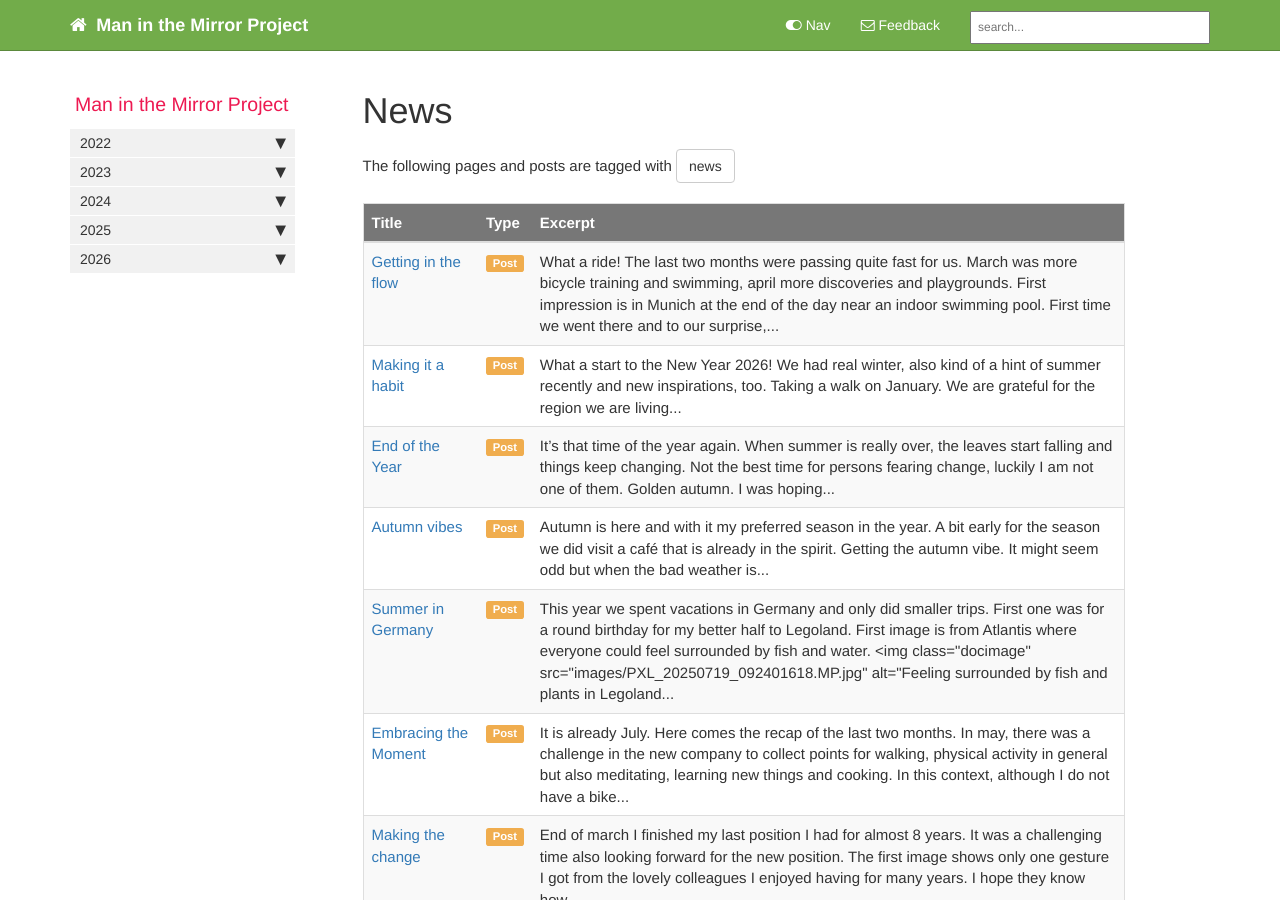
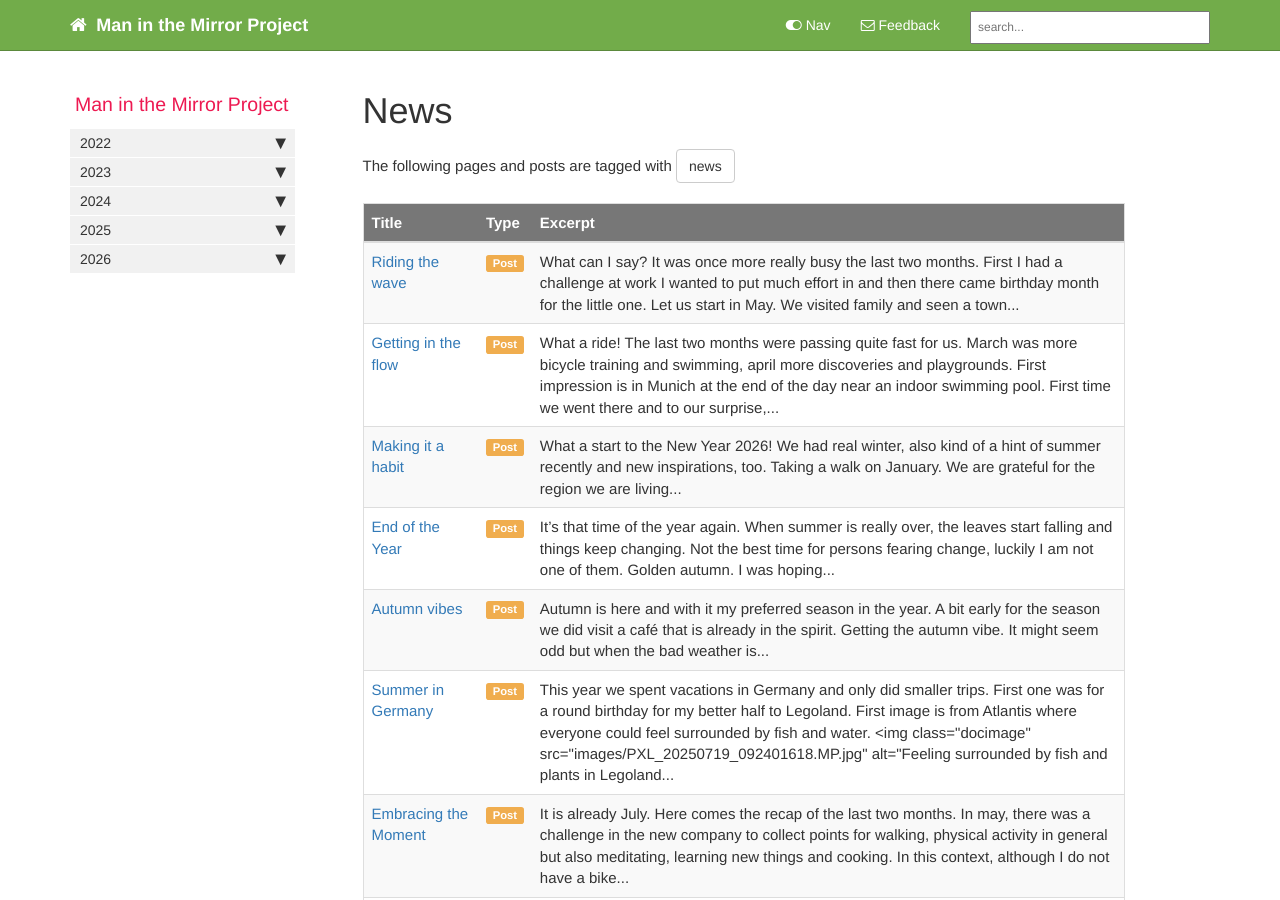
Before and after one commit to bunkeak/my-jekyll-website, a Jekyll site: the page built from tags/tag_news.md, in a window 1280 px wide and 900 px high. Built offline with Jekyll 4.4.1, drawn with Linux system fonts in a browser that asks for light colours; comment, search, counter and statistics services are not loaded.

Commit message:
May and june blog post entry.

```diff
--- a/_data/sidebars/mydoc_sidebar.yml
+++ b/_data/sidebars/mydoc_sidebar.yml
@@ -114,4 +114,7 @@ entries:
     - title: Getting in the flow
       url: /getting-in-the-flow.html
       output: web, pdf
+    - title: Riding the wave
+      url: /riding-the-wave.html
+      output: web, pdf
 # Copyright 2021 Google LLC
--- /dev/null
+++ b/_posts/2026-07-01-riding-the-wave.md
@@ -0,0 +1,27 @@
+---
+title:  "Riding the wave"
+categories: jekyll update
+permalink: riding-the-wave.html
+sidebar: mydoc_sidebar
+tags: [news]
+---
+
+What can I say? It was once more really busy the last two months. First I had a challenge at work I wanted to put much effort in and then there came birthday month for the little one.
+
+Let us start in May. We visited family and seen a town nearby with an even bigger collection of stones. The first image is this castle from the outside.
+
+{% include image.html file="20260525_065348.jpg" alt="Panorama view of a castle in the early morning hours." caption="Castle early in the morning." %}
+
+Next, an inside view is shown. There were really a lot of stones, sorted by continent and collected for their beauty. We could have spent much longer there but preferred to come back soon again.
+
+{% include image.html file="20260525_102632.jpg" alt="My family in between so many stones in the castle." caption="Stones, stones and even more stones." %}
+
+Next there is an image of the Gasteig outside. On a weekend, there was a huge celebration and everything that was offered was free. So me and the little one went there. This is only the outside area.
+
+{% include image.html file="20260605_160031.jpg" alt="Busy place with kids playing outside." caption="Gasteig on the outside." %}
+
+Next to those busy moments we do regular smaller trips, here shown to the lake nearby to recharge and relax. We went there with a friend of the little one recently, too.
+
+{% include image.html file="20260607_170453.jpg" alt="Dramatic clouds over a lake." caption="Relaxing times at the lake." %}
+
+The end of the month of June brought not only birthday festivities but also quite huge temperatures for a longer time in whole Europe. So by precaution, we slowed down and stayed a bit more inside.
```
Also changed, not shown: images/20260525_065348.jpg (added), images/20260525_102632.jpg (added), images/20260525_103822.jpg (added), images/20260605_160031.jpg (added), images/20260607_170453.jpg (added).
